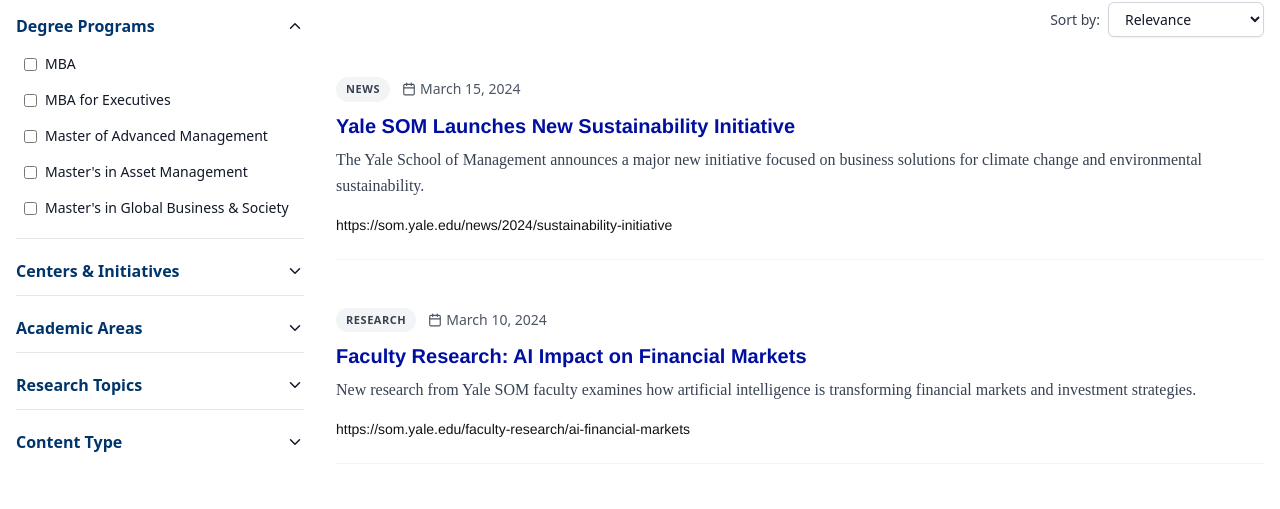
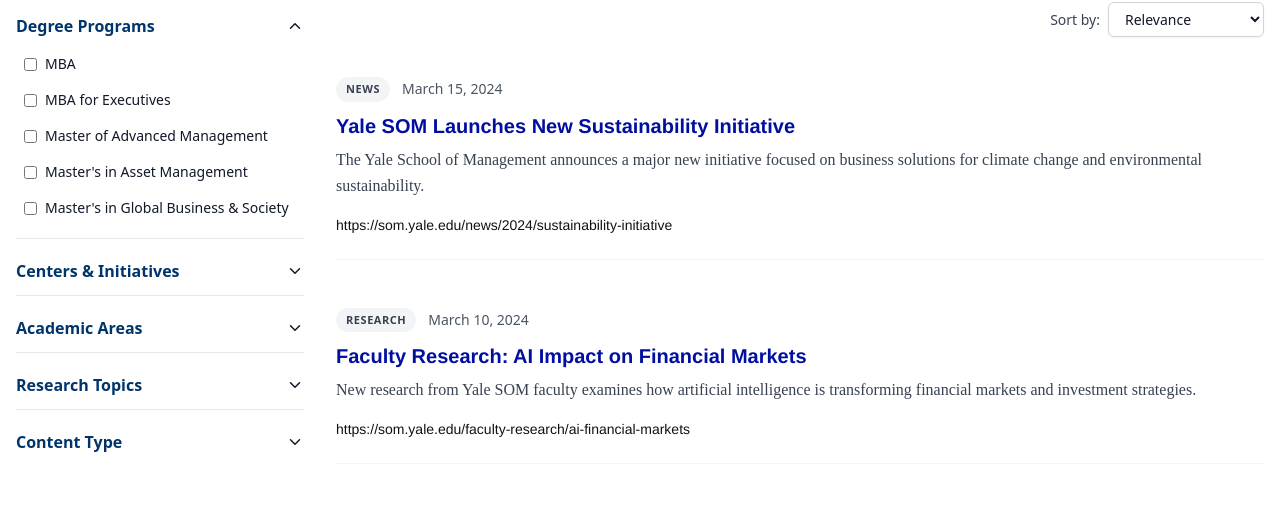
Before and after one commit to remixmb/som-search, a React (Vite) app: page / in a window 1280 px wide. Shown: the part 291-800 px from the top of the page. Built offline with nearby package versions, Linux system fonts and the light colour scheme; a web font is replaced by a local one.

Commit message:
Refactor SearchResults component to remove Calendar icon and conditionally render date based on result type.

```diff
--- a/src/components/search/SearchResults.tsx
+++ b/src/components/search/SearchResults.tsx
@@ -1,6 +1,6 @@
 import React from 'react';
 import { SearchResult } from '../../types';
-import { Calendar, ExternalLink } from 'lucide-react';
+import { ExternalLink } from 'lucide-react';
 
 interface SearchResultsProps {
   results: SearchResult[];
@@ -37,9 +37,8 @@ export const SearchResults: React.FC<SearchResultsProps> = ({ results }) => {
                   {result.type}
                 </span>
 
-                {result.date && (
+                {result.date && result.type !== 'programs' && result.type !== 'centers' && (
                   <div className="flex items-center text-gray-600 text-sm font-normal">
-                    <Calendar size={14} className="mr-1" />
                     {result.date}
                   </div>
                 )}
```
